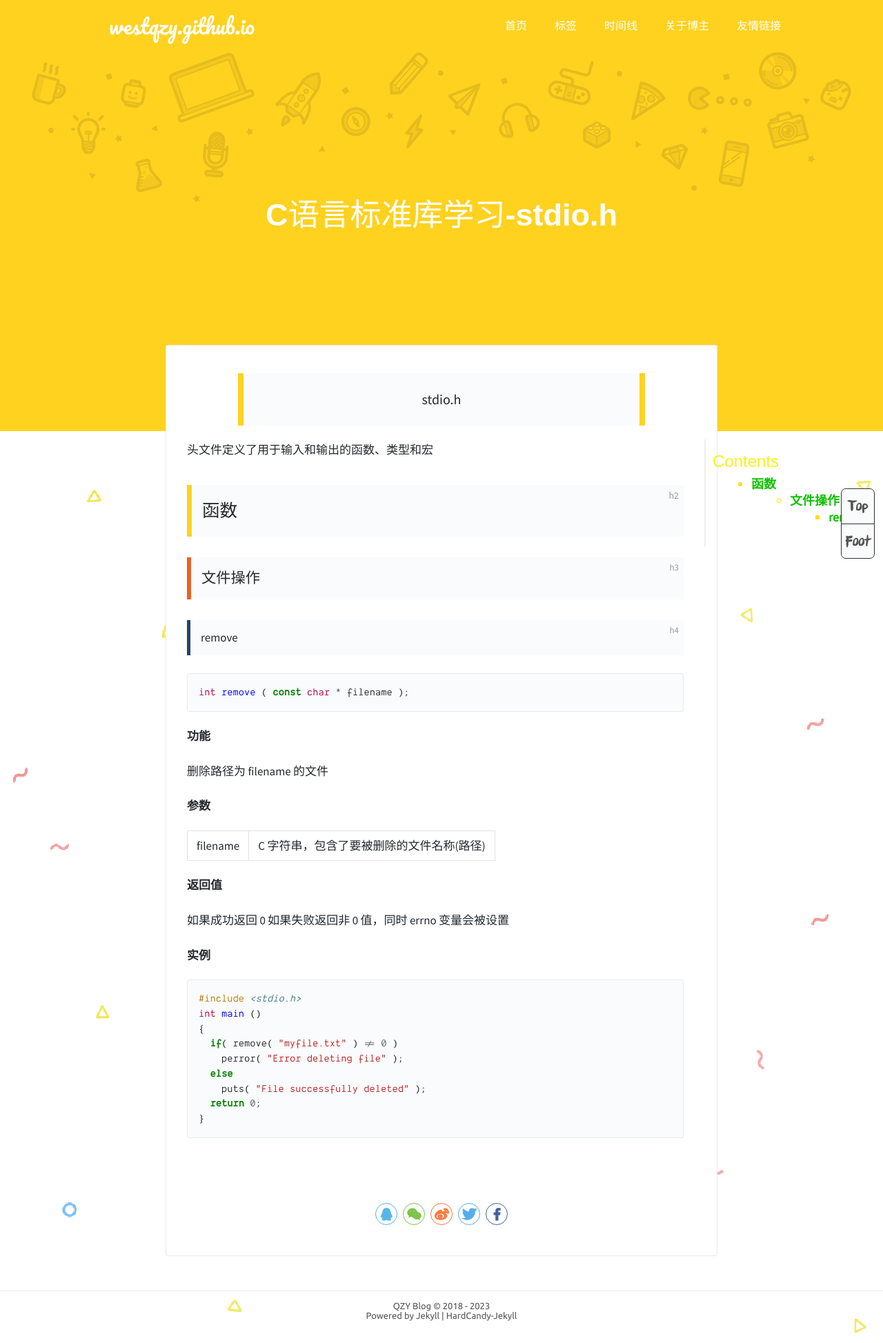
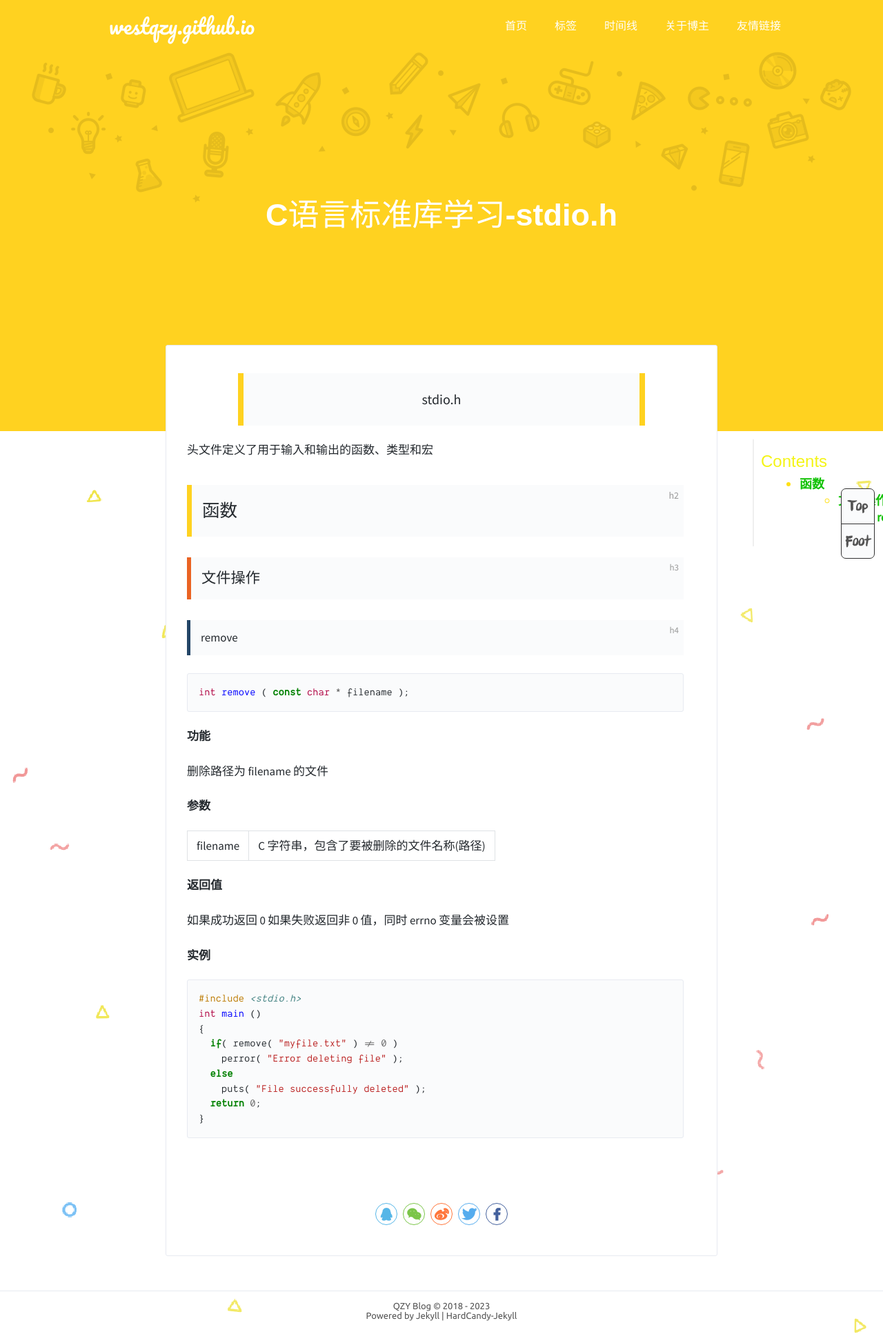
Before and after one commit to westqzy/westqzy.github.io11, a Jekyll site: the page built from _posts/2023-02-04-CL0.md, in a window 1280 px wide. Shown: the whole page at 69% size. Built offline with Jekyll 4.4.1, drawn with Linux system fonts in a browser that asks for light colours.

Commit message:
Update style.css

```diff
--- a/assets/css/style.css
+++ b/assets/css/style.css
@@ -1117,7 +1117,7 @@
 
 
 .container {
-  width: 1050px;
+  width: 1120px;
   margin: 0 auto;
   display: flex;
   flex-direction: row;
@@ -1134,7 +1134,7 @@
   top: 80px;
   margin-bottom: 80px;
   height: fit-content;
-  margin-left: 30px;
+  margin-left: 100px;
 }
 .container .table-of-contents aa {
   font-family: fantasy;
```
